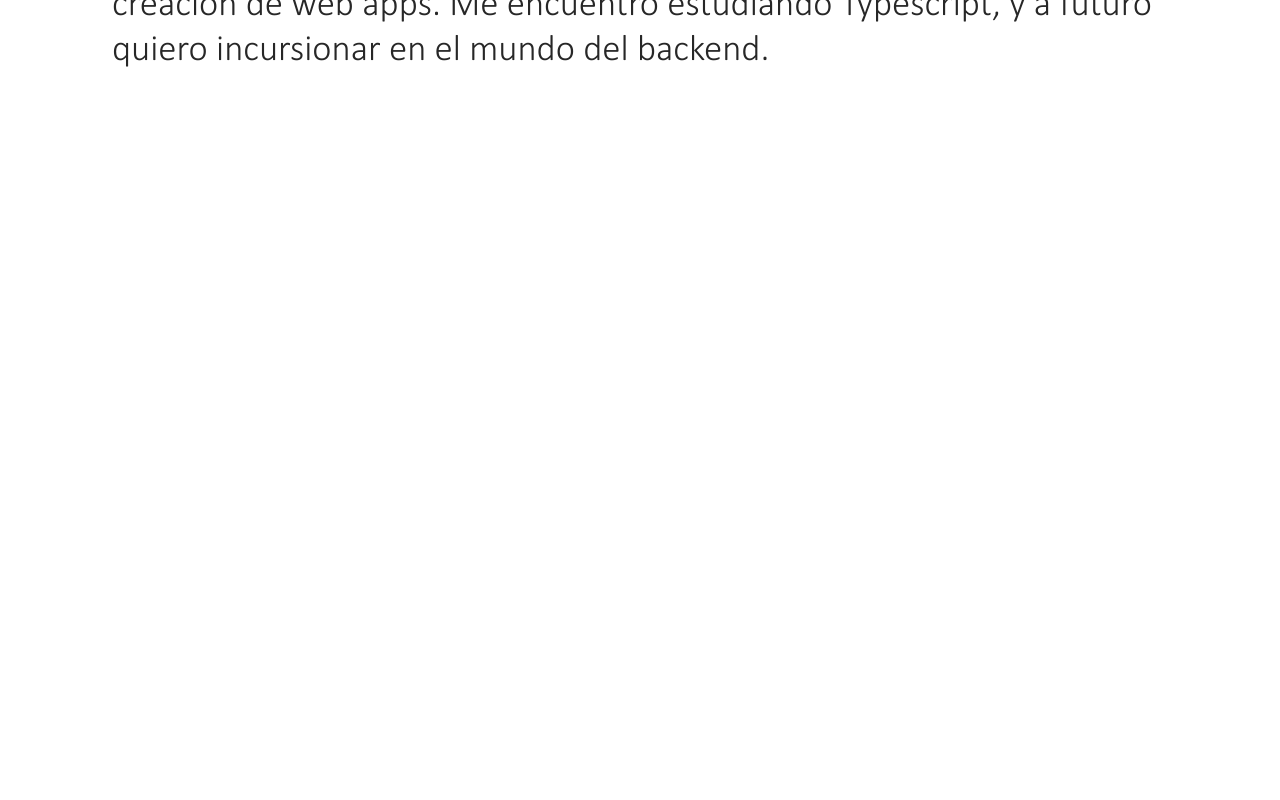
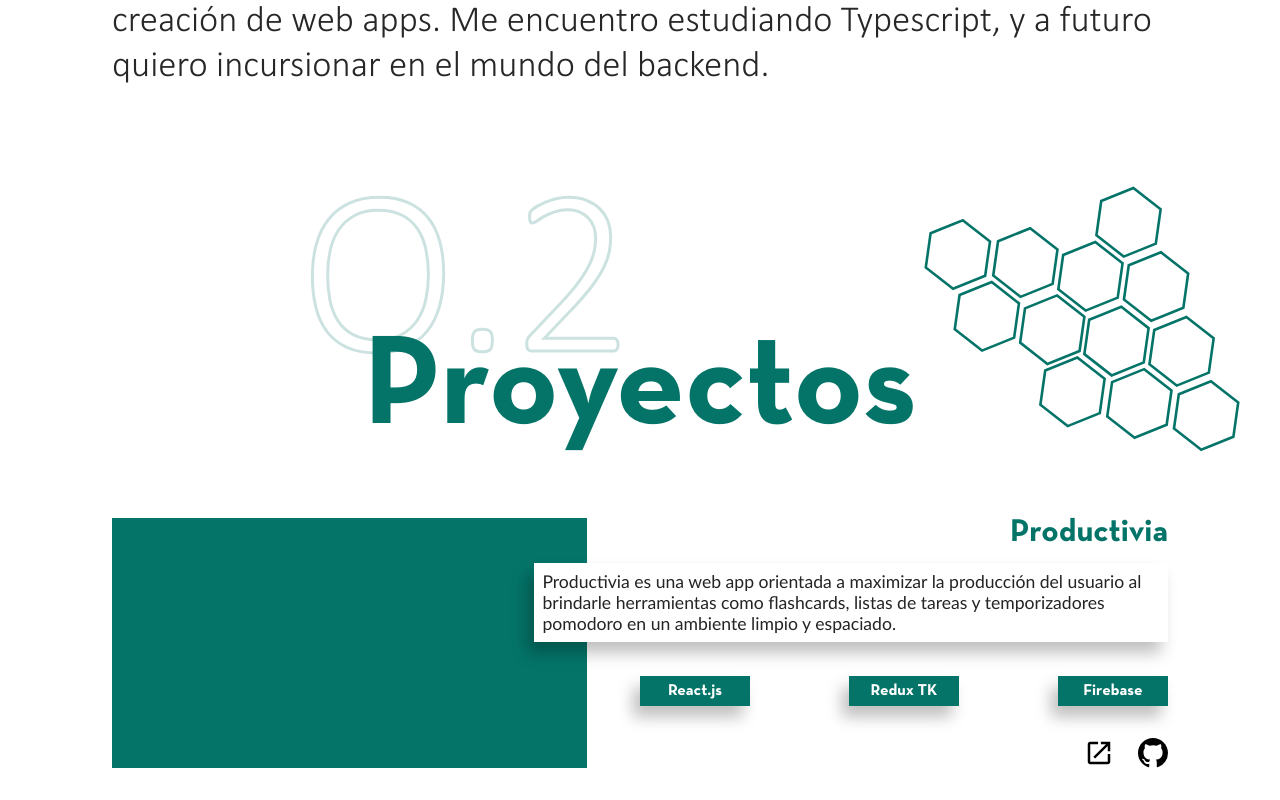
Before and after one commit to g94nas/portfolio, a React (Create React App) app: page / in a window 1280 px wide. Shown: the part 1208-2008 px from the top of the page. Before the commit the page ends 1473 px from the top, so only its background shows below. Built offline with nearby package versions, Linux system fonts and the light colour scheme.

Commit message:
Added Project section

```diff
--- a/src/components/Header/index.tsx
+++ b/src/components/Header/index.tsx
@@ -1,4 +1,4 @@
-import React, { useState } from "react";
+import React, { useEffect, useState } from "react";
 import styled from "styled-components/macro";
 import { Link } from "react-scroll";
 
@@ -13,7 +13,10 @@ const Header: React.FC = () => {
     }
   };
 
-  window.addEventListener("scroll", addShadowOnScroll);
+  useEffect(() => {
+    window.addEventListener("scroll", addShadowOnScroll);
+    return () => window.removeEventListener("scroll", addShadowOnScroll);
+  }, []);
 
   return (
     <MainWrapper>
--- /dev/null
+++ b/src/components/Proyectos/ContenidoProyectos.tsx
@@ -0,0 +1,152 @@
+import React from "react";
+import styled from "styled-components/macro";
+import { GoMarkGithub } from "react-icons/go";
+import { IoMdOpen } from "react-icons/io";
+
+const ContenidoProyectos: React.FC = () => {
+  return (
+    <MainWrapper>
+      <div className="container-content">
+        <div className="container-left">
+          <div></div>
+        </div>
+        <div className="container-right">
+          <h2>Productivia</h2>
+          <div className="higher-text">
+            Productivia es una web app orientada a maximizar la producción del
+            usuario al brindarle herramientas como flashcards, listas de tareas
+            y temporizadores pomodoro en un ambiente limpio y espaciado.
+          </div>
+          <div className="button-div">
+            <button className="button-1">React.js</button>
+            <button className="button-1">Redux TK</button>
+            <button className="button-1">Firebase</button>
+          </div>
+          <div className="icons-div">
+            <a
+              href="https://productivia.vercel.app/"
+              target="_blank"
+              rel="noopener noreferrer"
+            >
+              <IoMdOpen />
+            </a>
+            <a
+              href="https://github.com/gnasini/productivia"
+              target="_blank"
+              rel="noopener noreferrer"
+            >
+              <GoMarkGithub />
+            </a>
+          </div>
+        </div>
+      </div>
+    </MainWrapper>
+  );
+};
+
+export default ContenidoProyectos;
+
+const MainWrapper = styled.div`
+  display: flex;
+  flex-direction: column;
+  align-items: center;
+  justify-content: center;
+  margin: 0 7rem 2rem 7rem;
+
+  .container-content {
+    display: flex;
+    flex-direction: row;
+    align-items: center;
+    justify-content: center;
+    width: 100%;
+  }
+
+  .container-left {
+    display: flex;
+    flex: 0.5;
+    width: 100%;
+
+    div {
+      background-color: #047469;
+      width: 90%;
+      height: 250px;
+    }
+  }
+
+  .container-right {
+    position: relative;
+    display: flex;
+    justify-content: space-between;
+    flex: 0.5;
+    flex-direction: column;
+    width: 100%;
+    height: 250px;
+
+    h2 {
+      display: flex;
+      justify-content: flex-end;
+      align-items: flex-start;
+      font-size: 2rem;
+      color: #047469;
+      width: 100%;
+    }
+  }
+
+  .higher-text {
+    display: flex;
+    box-shadow: -7px 11px 15px rgba(0, 0, 0, 0.25);
+    width: 120%;
+    position: absolute;
+    top: 18%;
+    right: 0;
+    padding: 0.5rem;
+    font-family: "Calibri";
+    font-weight: 300;
+    color: #242424;
+    font-size: 1.1rem;
+    background-color: #fff;
+  }
+
+  .button-div {
+    display: flex;
+    flex-direction: row;
+    justify-content: space-between;
+    align-items: center;
+    margin-top: 6rem;
+    width: 100%;
+  }
+
+  .button-1 {
+    display: flex;
+    outline: none;
+    border: none;
+    width: 110px;
+    background-color: #047469;
+    height: 30px;
+    color: #fff;
+    text-align: center;
+    justify-content: center;
+    align-items: center;
+    font-size: 1rem;
+    font-family: "Neutra";
+    box-shadow: -7px 11px 15px rgba(0, 0, 0, 0.25);
+  }
+
+  .icons-div {
+    display: flex;
+    flex-direction: row;
+    justify-content: flex-end;
+    align-items: center;
+
+    svg {
+      display: flex;
+      justify-content: flex-end;
+      width: 30px;
+      height: 30px;
+      cursor: pointer;
+      margin-left: 1.5rem;
+      text-decoration: none;
+      fill: #000;
+    }
+  }
+`;
--- a/src/components/Proyectos/index.tsx
+++ b/src/components/Proyectos/index.tsx
@@ -1,10 +1,14 @@
 import React from "react";
 import styled from "styled-components/macro";
+import { ReactComponent as Hexagon } from "../../assets/hexagons.svg";
 
-const Proyectos = () => {
+const Proyectos: React.FC = () => {
   return (
     <MainWrapper>
-      <div className="container"></div>
+      <div className="container">
+        <h1>Proyectos</h1>
+      </div>
+      <Hexagon />
     </MainWrapper>
   );
 };
@@ -12,8 +16,48 @@ const Proyectos = () => {
 export default Proyectos;
 
 const MainWrapper = styled.div`
+  position: relative;
   display: flex;
   flex-direction: column;
   align-items: center;
   justify-content: center;
+
+  svg {
+    position: absolute;
+    transform: rotate(70deg);
+    right: 3rem;
+    top: 3rem;
+    width: 300px;
+    height: 300px;
+  }
+
+  .container {
+    margin: 12rem 0rem 3rem 0rem;
+    display: flex;
+    flex-direction: column;
+    align-items: center;
+    justify-content: center;
+
+    h1 {
+      position: relative;
+      display: flex;
+      font-size: 8rem;
+      color: #047469;
+      margin-bottom: 1rem;
+
+      ::after {
+        position: absolute;
+        -webkit-text-stroke: 3px #047469;
+        -webkit-text-fill-color: transparent;
+        opacity: 0.2;
+        content: "O.2";
+        font-family: "Calibri Light";
+        font-weight: 300;
+        font-size: 15rem;
+        z-index: -10;
+        bottom: 1rem;
+        left: -4rem;
+      }
+    }
+  }
 `;
--- a/src/components/SobreMi/index.tsx
+++ b/src/components/SobreMi/index.tsx
@@ -33,12 +33,13 @@ const MainWrapper = styled.div`
     flex-direction: column;
     align-items: center;
     justify-content: flex-start;
-    margin: 12rem 7rem;
+    margin: 10rem 7rem;
+    margin-bottom: 3rem;
 
     h1 {
       position: relative;
       display: flex;
-      font-size: 5rem;
+      font-size: 8rem;
       color: #047469;
       margin-bottom: 1rem;
       width: 100%;
@@ -53,8 +54,8 @@ const MainWrapper = styled.div`
         font-weight: 300;
         font-size: 10rem;
         z-index: -10;
-        bottom: 1rem;
-        left: 10rem;
+        bottom: 4rem;
+        left: 15rem;
       }
     }
 
--- a/src/pages/Home.tsx
+++ b/src/pages/Home.tsx
@@ -1,6 +1,8 @@
 import React from "react";
 import Header from "../components/Header";
 import Hero from "../components/Hero";
+import Proyectos from "../components/Proyectos";
+import ContenidoProyectos from "../components/Proyectos/ContenidoProyectos";
 import SobreMi from "../components/SobreMi";
 
 const Home: React.FC = () => {
@@ -9,6 +11,8 @@ const Home: React.FC = () => {
       <Header />
       <Hero />
       <SobreMi />
+      <Proyectos />
+      <ContenidoProyectos />
     </>
   );
 };
```
Also changed, not shown: 1 other file (tests, documents, lock files or other folders).
